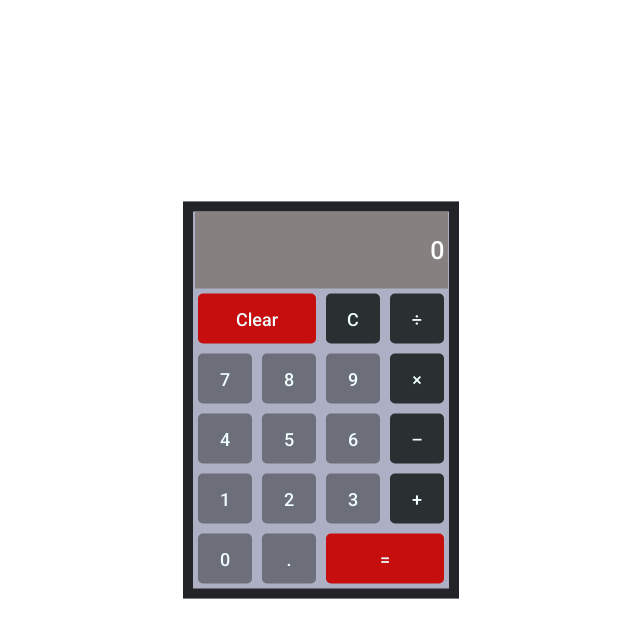
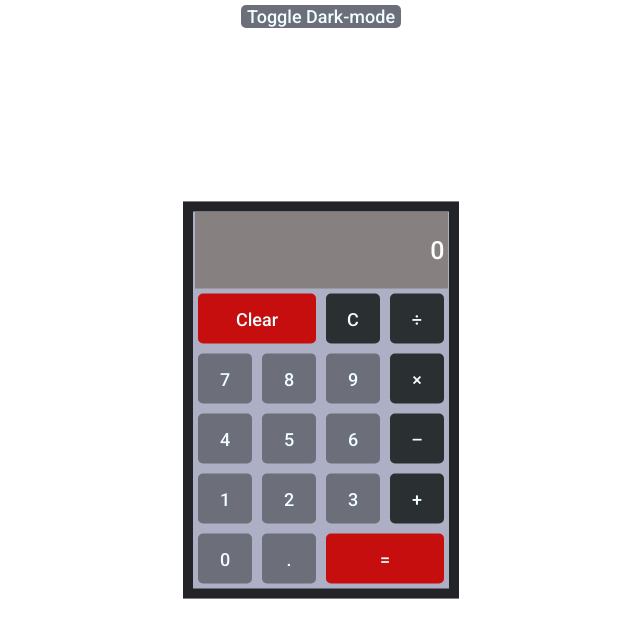
Before and after one commit to ShakyaSaurav/Simple-Calculator, a React (Create React App) app in the folder calculator/: page / in a window 1280 px wide. Shown: the top 638 px of the page, without its empty margins (319-959 px from the left). Built offline with nearby package versions, Linux system fonts and the light colour scheme.

Commit message:
tryin to add dark mode feature

```diff
--- a/calculator/src/App.js
+++ b/calculator/src/App.js
@@ -1,11 +1,12 @@
 import logo from './logo.svg';
 import './App.css';
 import Calculator from './Component/Calculator';
-
+import Darkmode from './Component/Darkmode';
 function App() {
   return (
     <div>
       <Calculator/>
+      <Darkmode/>
     </div>
   );
 }
--- /dev/null
+++ b/calculator/src/Component/Darkmode.js
@@ -0,0 +1,14 @@
+import React from 'react'
+
+const Darkmode = () => {
+    const toggle=()=>{
+        alert('hi')
+    }
+  return (
+    <div>
+        <button onClick={toggle}>Toggle Dark-mode</button>
+    </div>
+  )
+}
+
+export default Darkmode
```
